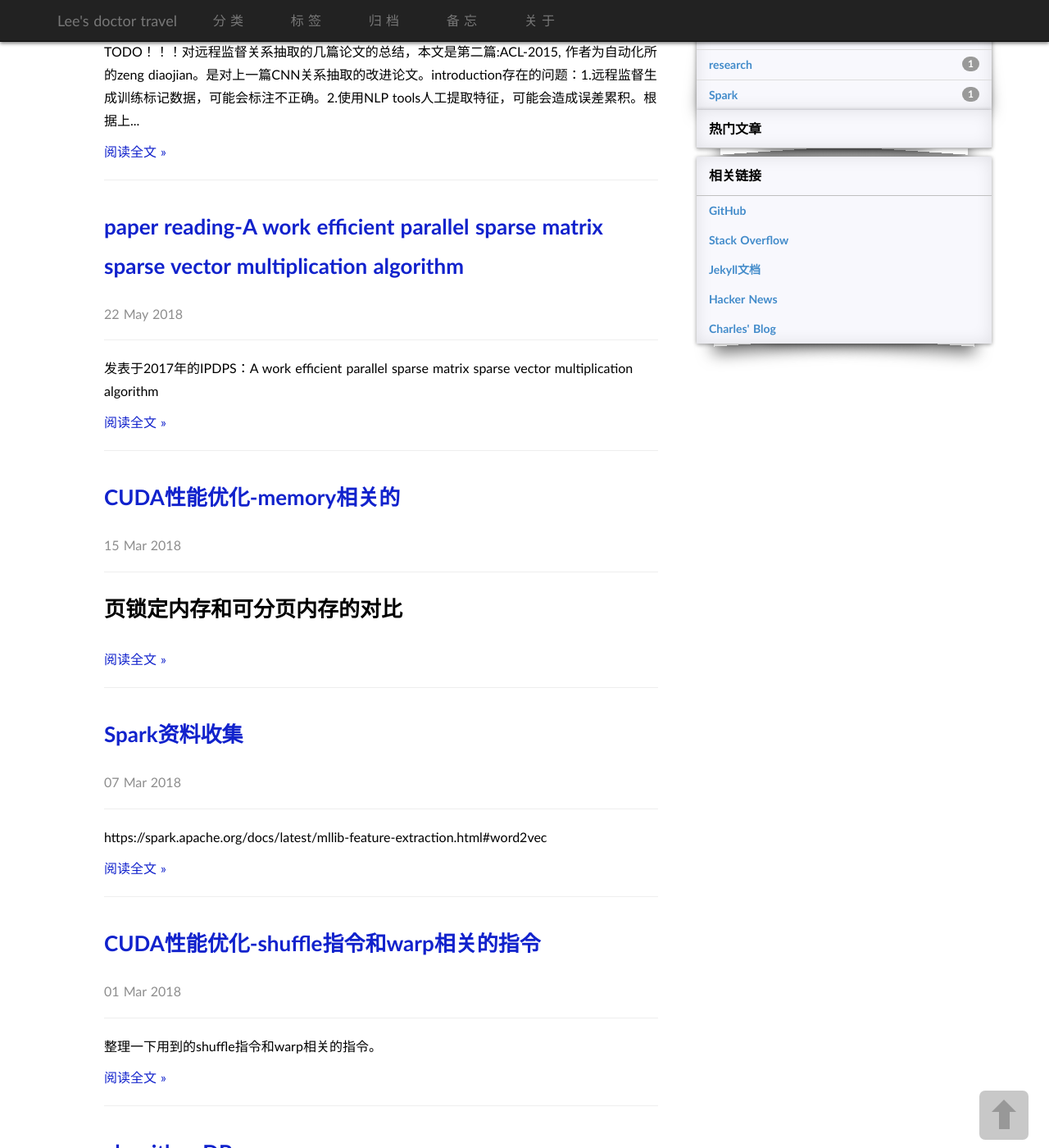
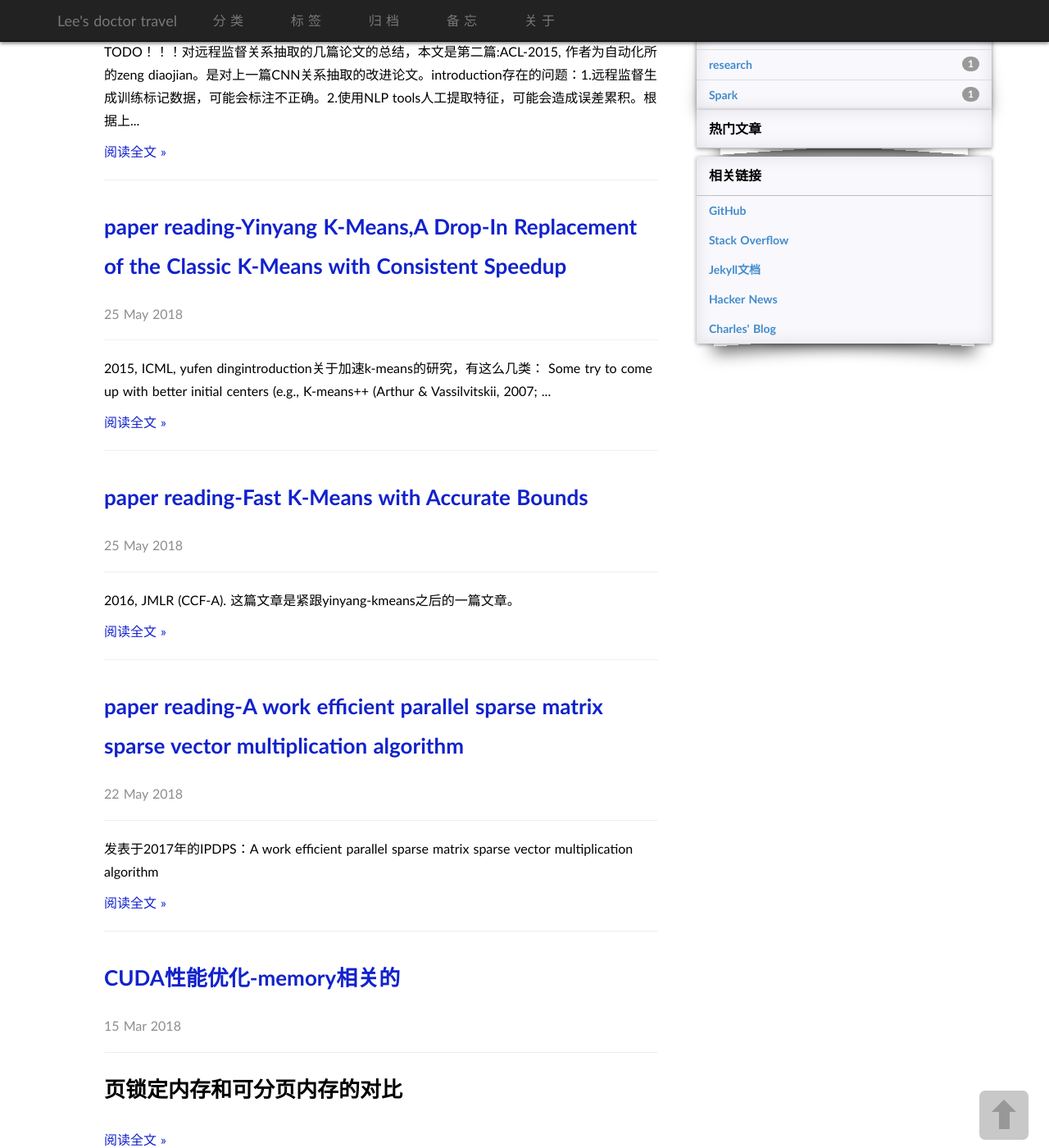
Before and after one commit to limin2015/limin2015.github.io, a Jekyll site: the page built from index.html, in a window 1280 px wide and 1400 px high, scrolled down 615 px. Shown: the whole window at 82% size. Built offline with Jekyll 4.4.1, drawn with Linux system fonts in a browser that asks for light colours; some web fonts are replaced; the list of posts is cut into pages by our own code; comment, search, counter and statistics services are not loaded; some of the changed lines change nothing that is shown; some of the changed text lies outside the part shown.

Commit message:
paper-yinyangkmeans

```diff
--- /dev/null
+++ b/_posts/2018-05-25-paper-Fast-K-Means-with-Accurate-Bounds.md
@@ -0,0 +1,54 @@
+---
+layout: post
+title:  paper reading-Fast K-Means with Accurate Bounds
+keywords: k-means
+categories : paper
+tags:
+  - paper
+---
+
+2016, JMLR (CCF-A). 这篇文章是紧跟yinyang-kmeans之后的一篇文章。
+
+## introduction
+
+已有的几个工作：
+
+  (Elkan, 2003)， (Hamerly, 2010)， Drake (2013)和 Ding (2015)
+
+本文的贡献：
+
+  1. a new bounding-based accelerated exact k-means algorithm, the Exponion algorithm. Its closest relative is the Annular algorithm (Drake, 2013), which is the current state-of-the-art accelerated exact k-means algorithm in low-dimensions. We show that the Exponion algorithm is significantly faster than the Annular algorithm on a majority of **low-dimensional** datasets. （改进了低维度下的一个表现比较好的方法（Drake的方法））
+
+  2. a technique for making bounds tighter, allowing further redundant distance calculations to be eliminated. The technique, illustrated in Figure 1, can be applied to all existing bounding-based k- means algorithms. （提出了一个更紧致的bound，对所有的基于三角不等式的方法都有用。）
+
+  3. 提供了开源的所有的三角不等式的算法的并行实现：
+
+    [eakmeans](https://github.com/idiap/eakmeans)
+
+
+TODO：...
+
+
+
+## 摘要：
+
+
+
+
+## 算法描述
+
+**主要思想**
+
+
+
+**算法改进**
+
+
+## 最终的算法
+
+
+## 对比
+
+
+
+## 我的收获
--- /dev/null
+++ b/_posts/2018-05-25-paper-yinyang-kmeans.md
@@ -0,0 +1,113 @@
+---
+layout: post
+title:  paper reading-Yinyang K-Means,A Drop-In Replacement of the Classic K-Means with Consistent Speedup
+keywords: k-means
+categories : paper
+tags:
+  - paper
+---
+
+2015, ICML, yufen ding
+
+## introduction
+
+关于加速k-means的研究，有这么几类：
+
+  1. Some try to come up with better initial centers (e.g., K-means++ (Arthur & Vassilvitskii, 2007; Bahmani et al., 2012)). （可以减少迭代次数）
+  2. parallel implementations. （并行的角度研究）
+  3. A complementary approach is to speed up the algorithm itself。本文关注的是这一条。
+
+
+对于本文关注的对于算法本身的研究来说，For an alternative algorithm to get widely accepted, we believe that it needs to meet several requirements:
+
+  1. It must **inherit the level of trust** that Lloyd’s algorithm has attained through the many decades of practical use;
+  2. it must produce significant **speedups** consistently;
+  3. it must be **simple to develop and deploy**.
+
+
+对于算法本身的研究，有：近似算法，KD-tree–based methods和triangular inequality–based methods：
+然而，
+
+  1. 近似算法不能保证计算的结果与原始的Lloyd’s algorithm相同。不满足第一条。
+  2. **KD-tree–based methods** (Pelleg & Moore, 1999; Kanungo et al., 2002) for instance does not work well when the number of dimensions is greater than 20 (Kanungo et al., 2002)
+  3. **the prior triangular inequality–based methods** (Elkan, 2003; Drake&Hamerly, 2012; Hamerly, 2010) either does not scale with the num- ber of clusters or performs poorly in some scenarios
+
+
+## 摘要：
+
+本文提出了一个基于三角不等式来减少距离计算的k-means算法。
+
+
+## 算法描述
+
+**主要思想**：
+
+  1. 在不同的迭代步之间，使用一种过滤方法，使得可以快速判断出x这个数据点是否需要移动中心点，若不需要，这样就免去了x与所有中心点的距离计算。过滤方法：
+
+    基于上界下界的判断公式：若x到当前中心点的距离的上界 <= x到其他中心点的距离的下界，那么不需要移动x的中心点）。具体的x到当前中心点的距离的上界（见下面的公式的右侧）， x到其他中心点的距离的下界（见下面的公式的左侧），如何得到。
+
+ 2. 公式：
+
+   符号说明：
+
+  ![](/images/paper/yinyang-1.PNG)
+
+  计算公式：
+
+  ![](/images/paper/yinyang-lemma.PNG)
+
+  公式的证明：
+
+  ![](/images/paper/yinyang-proof-1.PNG)
+  ![](/images/paper/yinyang-proof-2.PNG)
+
+
+
+  3. 上面的公式有一个缺点：公式的左边的下界有一个max，也就是说，只要有一个中心点的移动很大，那么就会使得公式左边的值很小，从而使得上面的公式不成立（下界不大于上界了！！，称为过滤不掉），不能过滤到很多的距离计算了。
+
+**算法改进**：
+
+为了改进上面的缺点，提出了GROUP FILTERING的方法。
+
+改进思想：
+
+  1. 因为上面的公式的左边如果使用的是全部中心点（除数据点x上一迭代所属的中心点外）的max，所以容易导致这个max很大，使得大部分的x与中心点的计算都过滤不掉，那么我把全部的中心点分为好几个组，使用每一个组的max，若一个组的max的值不算大，那么就会使上面的公式的左边得到的值比较大，容易满足上述公式（叫做：过滤掉了），即这么组的中心点与数据点的距离，就不用计算了，它们肯定不是x数据点的新的样本点。（公式右边的上界的判断是不改变的，仍然使用的是上一个算法提供的值。）
+
+  2. 若某个组的左值不满足过滤条件，那么就需要进一步的判断，也就是说这个组里的其中有一个中心点，距离x的距离要小于x的上一轮的中心点，它可能为成为x的新的中心点。如何判断呢？设计了新一轮的过滤方法：
+
+   ![](/images/paper/yinyang-lemma2.PNG)
+
+
+
+**更新中心点阶段的公式**：
+
+   ![](/images/paper/yinyang-updateCenter.PNG)
+
+
+## 最终的算法
+
+  ![](/images/paper/yinyang-algo.PNG)
+
+  ![](/images/paper/yinyang-algo-2.PNG)
+
+
+## 对比
+
+与Elkan，Drake (Drake & Hamerly, 2012) and standard K-means进行对比。
+
+1. 首先，理论分析，与基于三角不等式的方法的对比：Elkan和Drake的工作。
+
+ ![](/images/paper/yinyang-compare-1.PNG)
+
+2. 这3中实现都是在Graphlab中实现的，都是parallel的。有源代码。
+
+3. 它的实验分析很细致。
+
+
+## 我的收获
+
+1. 推导了这个paper中的公式，整体感觉不难，但是也不好想。
+思考的方式是从：在上一轮计算结果的基础上，如何在下一轮的计算中，减少距离计算？
+
+2. TODO:
+我需要整理另外的2个基于三角不等式的算法和引用它的一个三角不等式的paper：Fast K-Means with Accurate Bounds
```
Also changed, not shown: _posts/2018-5-22-paper-SPMSPV.md (line endings or trailing spaces), images/paper/yinyang-1.PNG (added), images/paper/yinyang-algo-2.PNG (added), images/paper/yinyang-algo.PNG (added), images/paper/yinyang-compare-1.PNG (added), images/paper/yinyang-lemma.PNG (added), images/paper/yinyang-lemma2.PNG (added), images/paper/yinyang-proof-1.PNG (added), images/paper/yinyang-proof-2.PNG (added), images/paper/yinyang-udpateCenter.PNG (added).
